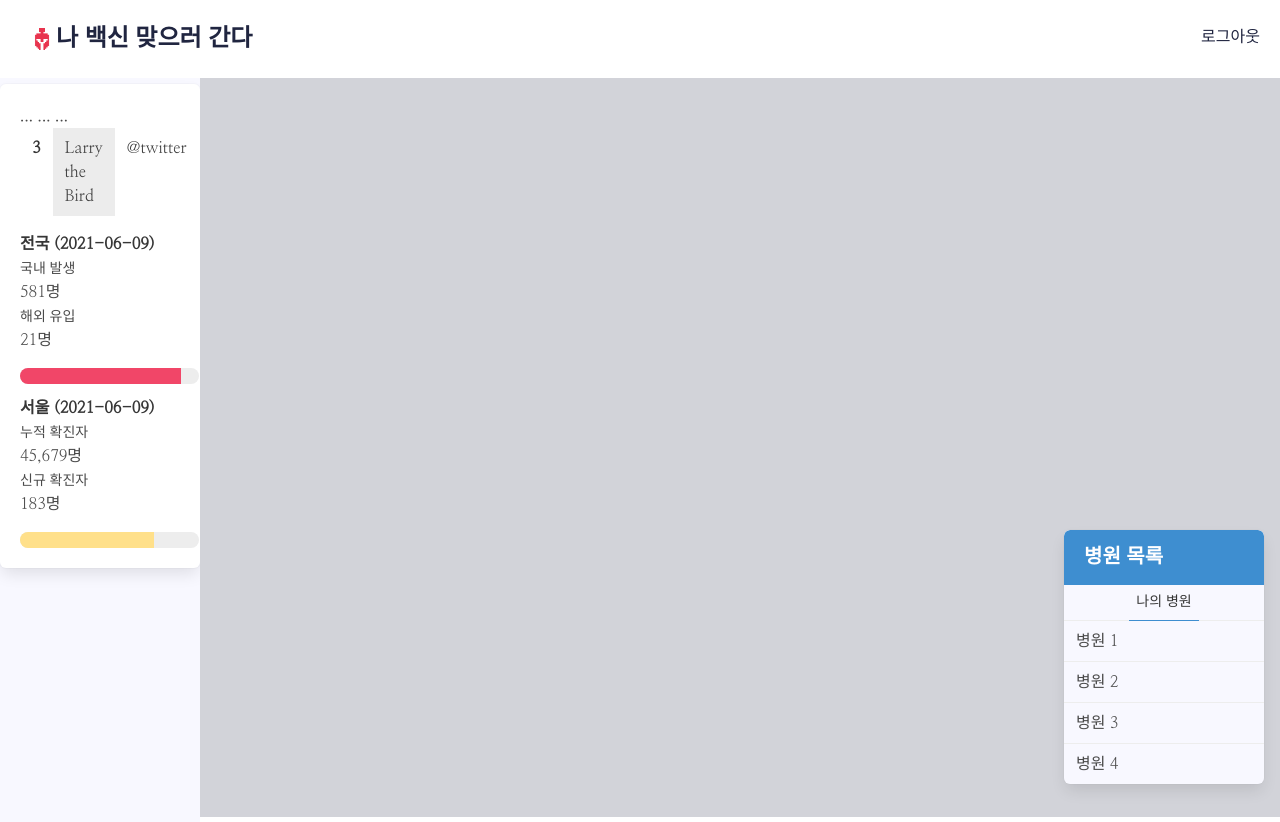
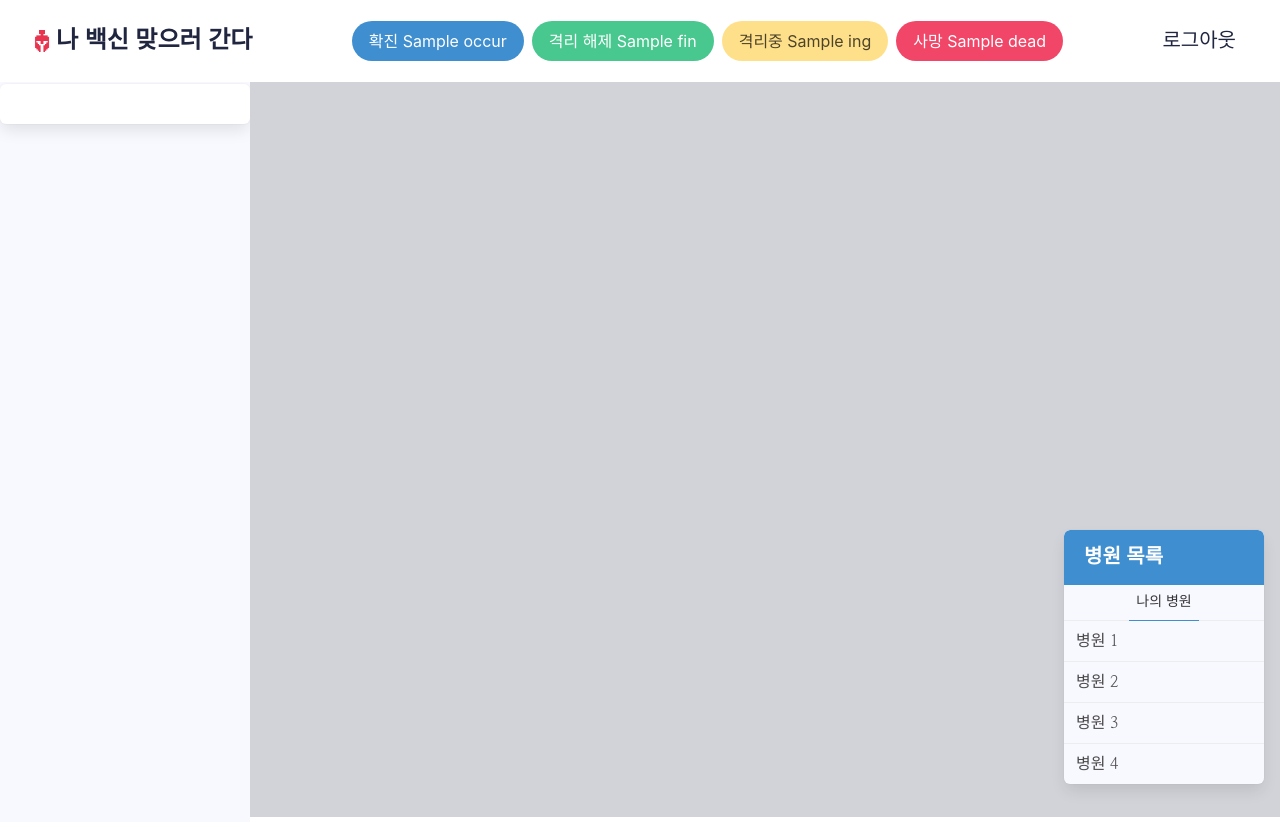
Before and after one commit to yzkim9501/give_me_vaccine, a Flask app: template templates/index.html in a window 1280 px wide. Run offline with Flask 2, Linux system fonts and the light colour scheme; the template is opened without the code that fills it: most values are stand-ins (such as "Sample title", 1, 10 or a date in 2020); some libraries are stand-ins or nearby versions.

Commit message:
확진자, 접종자 현황 추가

```diff
--- a/app.py
+++ b/app.py
@@ -1,3 +1,6 @@
+import requests
+from bs4 import BeautifulSoup
+
 import db as db
 import jwt
 from flask import Flask, render_template, request, redirect, url_for
@@ -16,10 +19,38 @@ SECRET_KEY = 'givemevaccine'
 @app.route('/')
 def home():
     token_receive = request.cookies.get('mytoken')
+
+    headers = {
+        'User-Agent': 'Mozilla/5.0 (Windows NT 10.0; Win64; x64)AppleWebKit/537.36 (KHTML, like Gecko) Chrome/73.0.3683.86 Safari/537.36'}
+    data = requests.get("https://kosis.kr/covid/covid_index.do", headers=headers)
+    soup = BeautifulSoup(data.text, 'html.parser')
+
+    occur = str(soup.select_one('#domesticDiv > div:nth-child(3) > ul > li:nth-child(1) > p.number').text)
+    occur_before = \
+    str(soup.select('#domesticDiv > div:nth-child(3) > ul > li:nth-child(1) > p.increase > span > span')).split('>')[
+        1].split('<')[0]
+
+    fin = str(soup.select_one('#domesticDiv > div:nth-child(3) > ul > li:nth-child(2) > p.number').text)
+    fin_before = \
+    str(soup.select('#domesticDiv > div:nth-child(3) > ul > li:nth-child(2) > p.increase > span > span')).split('>')[
+        1].split('<')[0]
+
+    ing = str(soup.select_one('#domesticDiv > div:nth-child(3) > ul > li:nth-child(3) > p.number').text)
+    ing_before = \
+    str(soup.select('#domesticDiv > div:nth-child(3) > ul > li:nth-child(3) > p.increase > span > span')).split('>')[
+        1].split('<')[0]
+
+    dead = str(soup.select_one('#domesticDiv > div:nth-child(3) > ul > li:nth-child(4) > p.number').text)
+    dead_before = \
+    str(soup.select('#domesticDiv > div:nth-child(3) > ul > li:nth-child(4) > p.increase > span > span')).split('>')[
+        1].split('<')[0]
+
     try:
         payload = jwt.decode(token_receive, SECRET_KEY, algorithms=['HS256'])
         user_info = db.users.find_one({"username": payload["id"]})
-        return render_template('index.html', user_info=user_info)
+        return render_template('index.html', user_info=user_info,
+                               occur=f'{occur}({occur_before})', fin=f'{fin}({fin_before})',
+                               ing=f'{ing}({ing_before})', dead=f'{dead}({dead_before})')
     except jwt.ExpiredSignatureError:
         return redirect(url_for("auth.login", msg="로그인 시간이 만료되었습니다."))
     except jwt.exceptions.DecodeError:
--- a/requirements.txt
+++ b/requirements.txt
@@ -1,6 +1,10 @@
+antiorm==1.2.1
+beautifulsoup4==4.9.3
+bs4==0.0.1
 certifi==2021.5.30
 chardet==4.0.0
 click==8.0.1
+db==0.1.1
 Flask==2.0.1
 idna==2.10
 itsdangerous==2.0.1
@@ -9,5 +13,6 @@ MarkupSafe==2.0.1
 PyJWT==1.7.1
 pymongo==3.11.4
 requests==2.25.1
+soupsieve==2.2.1
 urllib3==1.26.5
 Werkzeug==2.0.1
--- a/templates/index.html
+++ b/templates/index.html
@@ -31,7 +31,6 @@
     {# 네이버 지도 API #}
     <script type="text/javascript"
             src="https://openapi.map.naver.com/openapi/v3/maps.js?ncpClientId=4rwjk29x8l&submodules=geocoder"></script>
-
     <style>
         #map {
             width: 100%;
@@ -50,7 +49,7 @@
 
         .sidenav-left {
             height: 100%;
-            width: 200px;
+            width: 250px;
             position: fixed;
             z-index: 1;
             top: 4rem;
@@ -59,6 +58,7 @@
             color: black;
             overflow-x: hidden;
             padding-top: 20px;
+            padding-bottom: 50px;
         }
 
         .sidenav-right {
@@ -69,6 +69,11 @@
             right: 1rem;
             background-color: ghostwhite;
             overflow-x: hidden;
+        }
+
+        .navitem {
+            cursor: default;
+            border-radius: 20px;
         }
 
         .centerName {
@@ -94,7 +99,6 @@
             });
             get_centers();
             get_statistics();
-            console.log("Hello world");
         })
 
         function get_centers() {
@@ -152,34 +156,47 @@
                 success: function (response) {
                     let statistics = response["statistic_list"]
                     for (let i = 0; i < statistics.length; i++) {
-                        let baseDate = statistics[i]['baseDate']
+                        let baseDate = statistics[i]['baseDate'].split(' ')[0]
                         let sido = statistics[i]['sido']
                         let firstCnt = numberWithCommas(statistics[i]['firstCnt'])
                         let secondCnt = numberWithCommas(statistics[i]['secondCnt'])
                         let totalFirstCnt = numberWithCommas(statistics[i]['totalFirstCnt'])
                         let totalSecondCnt = numberWithCommas(statistics[i]['totalSecondCnt'])
-                        let accumulatedFirstCnt = numberWithCommas(statistics[i]['accumulatedFirstCnt'])
-                        let accumulatedSecondCnt = numberWithCommas(statistics[i]['accumulatedSecondCnt'])
-                        let temp_html = `<p>
-                                        <br>${sido}
-                                        <strong>당일 통계</strong>
+                        let color = set_colors(i)
+                        let temp_html = `
+            <article class="message ${color}">
+              <div class="message-header">
+                <p>${sido}</p>
+              </div>
+              <div class="message-body">
+                <p>
+                    <strong>${baseDate}</strong>
                     <br>
-                                        1차접종 ${firstCnt}명
+                    <small>1차접종</small> ${firstCnt}명
                     <br>
-                                        2차접종 ${secondCnt}명
+                    <small>2차접종</small> ${secondCnt}명
                     <br>
                     <strong>전체 누적 통계</strong>
                     <br>
-                                        1차 접종 ${totalFirstCnt}명
+                    <small>1차 접종</small> ${totalFirstCnt}명
                     <br>
-                                        2차 접종 ${totalSecondCnt}명
-                                    </p>`
-                        $('#vaccinated-stat').append(temp_html)
+                    <small>2차 접종</small> ${totalSecondCnt}명
+                </p>
+            </div>
+            </article>
+
+`
+                        $('#article-box').append(temp_html)
                     }
                 }
             });
+            set_colors();
         }
-
+        function set_colors(i){
+            if(i==0) return "is-primary";
+            if(i<=8) return "is-success";
+            return "is-warning";
+        }
         function make_marker(centers) {
             let maker = '';
             {#if (matjip.like) {#}
@@ -248,69 +265,31 @@
                     style="font-size: larger;">나 백신 맞으러 간다</strong>
         </a>
     </div>
-    <div style="text-align: right;position: absolute;top:25px;right:20px">
+    <div class="navbar-brand">
+        <div class="navbar-item">
+            <div class="buttons">
+                <button class="button is-info navitem">확진 {{ occur }}</button>
+                <button class="button is-success navitem">격리 해제 {{ fin }}</button>
+                <button class="button is-warning navitem">격리중 {{ ing }}</button>
+                <button class="button is-danger navitem">사망 {{ dead }}</button>
+            </div>
+        </div>
+    </div>
+    <div class="navbar-brand">
+        <div class="navbar-item">
             <a href="javascript:logout()" style="color:#202540">로그아웃</a>
+        </div>
     </div>
 </nav>
 
 <div>
     <div id="statistics" class="sidenav-left">
-        <div class="box">
-            <article class="media">
-                <div class="media-content">
-                    <div class="content" id="vaccinated-stat">
-                        <table class="table table-dark">
-                            <thead>
-                            ...
-                            </thead>
-                            <tbody>
-                            <tr class="table-active">
-                                ...
-                            </tr>
-                            <tr>
-                                ...
-                            </tr>
-                            <tr>
-                                <th scope="row">3</th>
-                                <td colspan="2" class="table-active">Larry the Bird</td>
-                                <td>@twitter</td>
-                            </tr>
-                            </tbody>
-                        </table>
-
-                    </div>
-                    <div class="content">
-                        <p>
-                            <strong>전국 (2021-06-09)</strong>
-                            <br>
-                            <small>국내 발생</small>
-                            <br>
-                            581명
-                            <br>
-                            <small>해외 유입</small>
-                            <br>
-                            21명
-                        </p>
-                        <progress class="progress is-danger" value="90" max="100">90%</progress>
-                    </div>
-                    <div class="content">
-                        <p>
-                            <strong>서울 (2021-06-09)</strong>
-                            <br>
-                            <small>누적 확진자</small>
-                            <br>
-                            45,679명
-                            <br>
-                            <small>신규 확진자</small>
-                            <br>
-                            183명
-                        </p>
-                        <progress class="progress is-warning" value="75" max="100">75%</progress>
+        <div class="box" id="article-box">
         </div>
     </div>
-            </article>
-        </div>
-    </div>
+
+    <section class="accordions" class="sidenav-left" id="article-box">
+    </section>
     <div id="map"></div>
 
     <article class="panel is-info sidenav-right">
```
Lines whose indentation alone changed are shown as unchanged.
